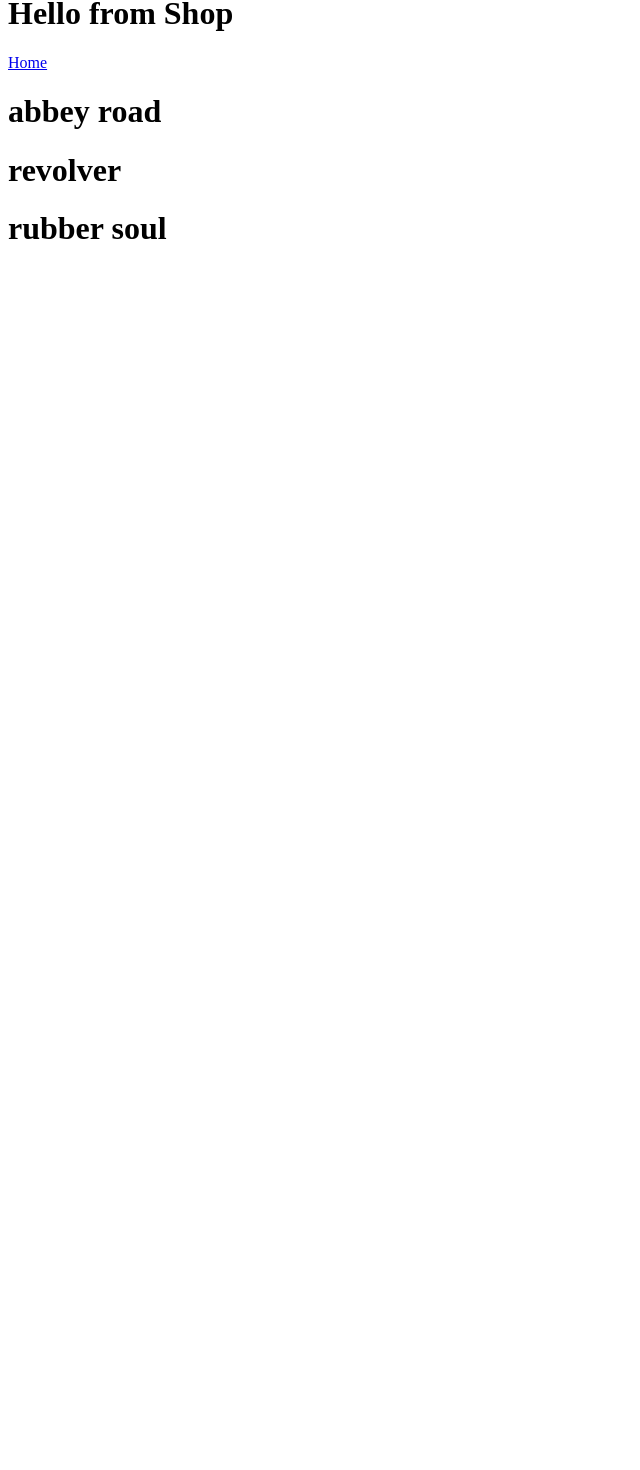
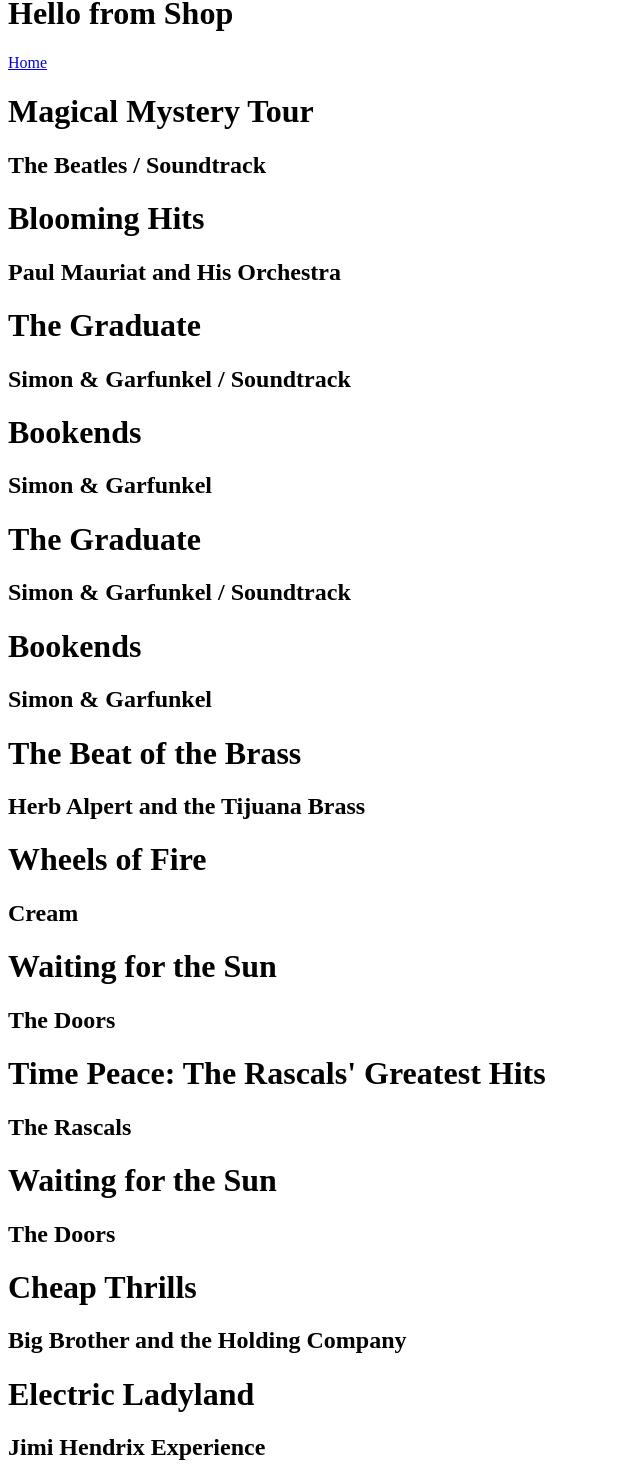
Before and after one commit to trentkeyes/shopping-cart, a React (Create React App) app: page /shop in a window 1280 px wide. Shown: the part 26-1496 px from the top of the page, without its empty margins (0-640 px from the left). Before the commit the page ends 800 px from the top, so only its background shows below. Built offline with nearby package versions, Linux system fonts and the light colour scheme; no server answers.

Commit message:
Get top albums data from wikipedia

```diff
--- a/src/components/shop/Item.js
+++ b/src/components/shop/Item.js
@@ -1,9 +1,10 @@
 import React from 'react';
 
-const Item = (props) => {
+const Item = ({ album, artist }) => {
   return (
     <div>
-      <h1>{props.item}</h1>
+      <h1>{album}</h1>
+      <h2>{artist}</h2>
     </div>
   );
 };
--- a/src/components/shop/Shop.js
+++ b/src/components/shop/Shop.js
@@ -1,13 +1,47 @@
 import React, { useState } from 'react';
-
+import { useEffect } from 'react';
 import { Link } from 'react-router-dom';
+import { wikiData } from '../../wikiData';
 import Item from './Item';
 
 const Shop = () => {
-  const [items, setItems] = useState(['abbey road', 'revolver', 'rubber soul']);
+  const [items, setItems] = useState(wikiData);
+  const [albums, setAlbums] = useState();
+
+  let url =
+    'https://en.wikipedia.org/w/api.php?action=parse&format=json&origin=*&page=List%20of%20Billboard%20200%20number-one%20albums%20of%201968';
+
+  url = '#';
+  useEffect(() => {
+    fetch(url)
+      .then(function (response) {
+        return response.json();
+      })
+      .then(function (response) {
+        const html_code = response['parse']['text']['*'];
+        const parser = new DOMParser();
+        const html = parser.parseFromString(html_code, 'text/html');
+        const tables = html.querySelectorAll('.wikitable');
+        const album = html.querySelectorAll('.wikitable > tbody > tr > td > i');
+        const artist = html.querySelectorAll(
+          '.wikitable > tbody > tr > td:nth-child(3)'
+        );
+
+        let albums = [];
+        album.forEach((node, index) => {
+          albums.push({
+            album: node.textContent,
+            artist: artist[index].textContent,
+          });
+        });
+        artist.forEach((node) => console.log(node.textContent));
+        setAlbums(albums);
+        console.log(albums);
+      });
+  }, [items]);
 
   const itemsElements = items.map((item, index) => {
-    return <Item key={index} item={item} />;
+    return <Item key={index} album={item.album} artist={item.artist} />;
   });
 
   return (
@@ -15,6 +49,7 @@
       <h1>Hello from Shop</h1>
       <Link to="/">Home</Link>
       <div>{itemsElements}</div>
+      {/* <div>{albums}</div> */}
     </div>
   );
 };
--- /dev/null
+++ b/src/wikiData.js
@@ -0,0 +1,62 @@
+export const wikiData = [
+  {
+    album: 'Magical Mystery Tour',
+    artist: 'The Beatles / Soundtrack\n',
+  },
+  {
+    album: 'Blooming Hits',
+    artist: 'Paul Mauriat and His Orchestra\n',
+  },
+  {
+    album: 'The Graduate',
+    artist: 'Simon & Garfunkel / Soundtrack\n',
+  },
+  {
+    album: 'Bookends',
+    artist: 'Simon & Garfunkel\n',
+  },
+  {
+    album: 'The Graduate',
+    artist: 'Simon & Garfunkel / Soundtrack\n',
+  },
+  {
+    album: 'Bookends',
+    artist: 'Simon & Garfunkel\n',
+  },
+  {
+    album: 'The Beat of the Brass',
+    artist: 'Herb Alpert and the Tijuana Brass\n',
+  },
+  {
+    album: 'Wheels of Fire',
+    artist: 'Cream\n',
+  },
+  {
+    album: 'Waiting for the Sun',
+    artist: 'The Doors\n',
+  },
+  {
+    album: "Time Peace: The Rascals' Greatest Hits",
+    artist: 'The Rascals\n',
+  },
+  {
+    album: 'Waiting for the Sun',
+    artist: 'The Doors\n',
+  },
+  {
+    album: 'Cheap Thrills',
+    artist: 'Big Brother and the Holding Company\n',
+  },
+  {
+    album: 'Electric Ladyland',
+    artist: 'Jimi Hendrix Experience\n',
+  },
+  {
+    album: 'Cheap Thrills',
+    artist: 'Big Brother and the Holding Company\n',
+  },
+  {
+    album: 'The Beatles (The White Album)',
+    artist: 'Glen Campbell\n',
+  },
+];
```
Also changed, not shown: package.json (+7 -0 lines), src/dataScraper.js (added, +29 -0 lines), 1 other file (tests, documents, lock files or other folders).
